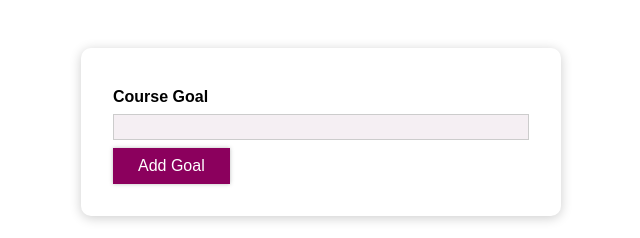
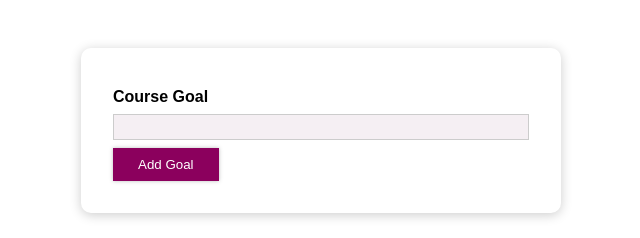
Before and after one commit to andrelmm91/TrackingList_React, a React (Create React App) app: page / in a window 1280 px wide. Shown: the top 238 px of the page, without its empty margins (319-959 px from the left). Built offline with nearby package versions, Linux system fonts and the light colour scheme.

Commit message:
adding dynamically styles with Styled componenet package

```diff
--- a/src/components/CourseGoals/CourseInput/CourseInput.js
+++ b/src/components/CourseGoals/CourseInput/CourseInput.js
@@ -3,6 +3,7 @@
 import Button from "../../UI/Button/Button";
 import "./CourseInput.css";
 
+// props here is coming from the FormControl down below. It is very useful for dinamically styling.
 const FormControl = styled.div`
   margin: 0.5rem 0;
 
--- a/src/components/UI/Button/Button.js
+++ b/src/components/UI/Button/Button.js
@@ -4,6 +4,7 @@
 // .button is a method from styled.
 // by using Styled package, we dont use a CSS file, but paste here.
 const Button = styled.button`
+    width: 100%
     font: inherit;
     padding: 0.5rem 1.5rem;
     border: 1px solid #8b005d;
@@ -11,6 +12,9 @@
     background: #8b005d;
     box-shadow: 0 0 4px rgba(0, 0, 0, 0.26);
     cursor: pointer;
+
+  @media (min-width: 840px) {
+    width: auto
   }
 
   &:focus {
```
Also changed, not shown: 1 other file (tests, documents, lock files or other folders).
